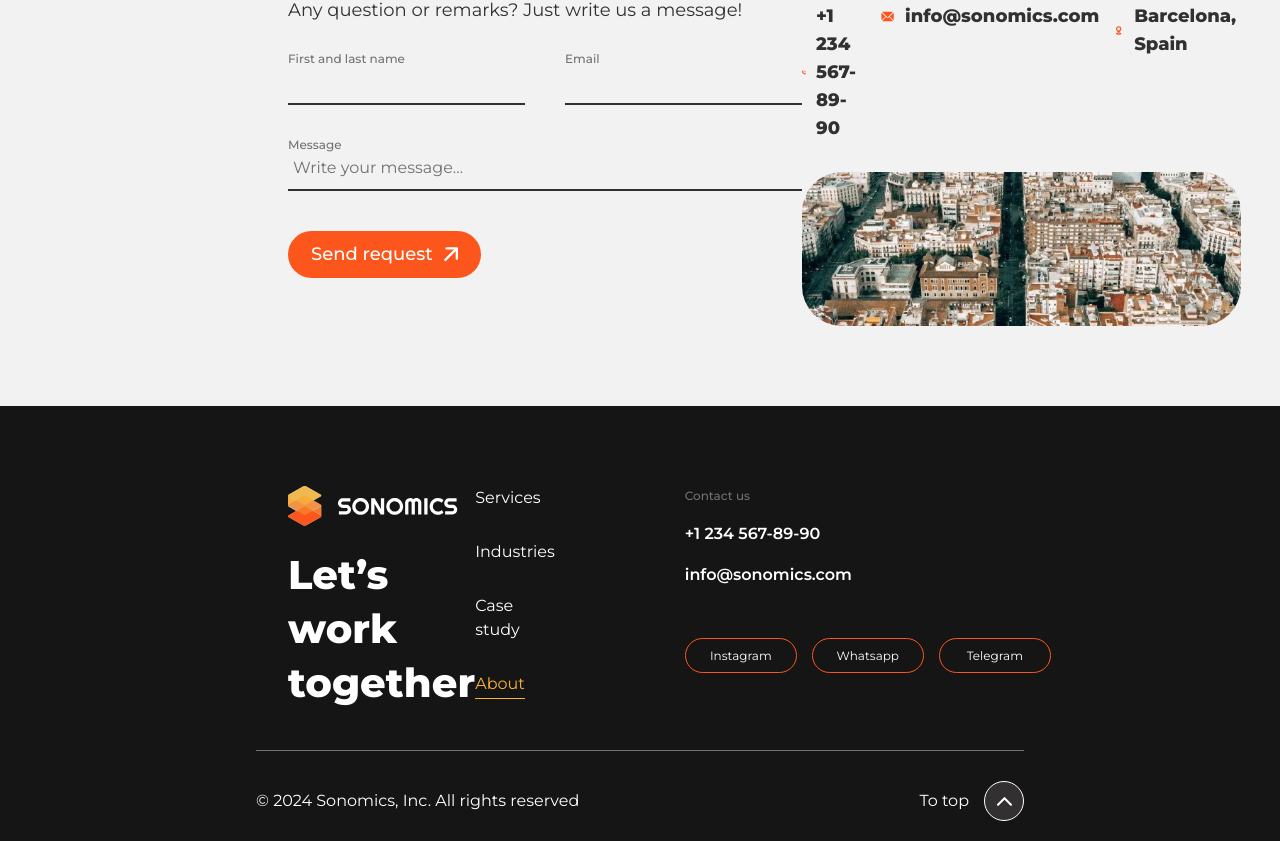
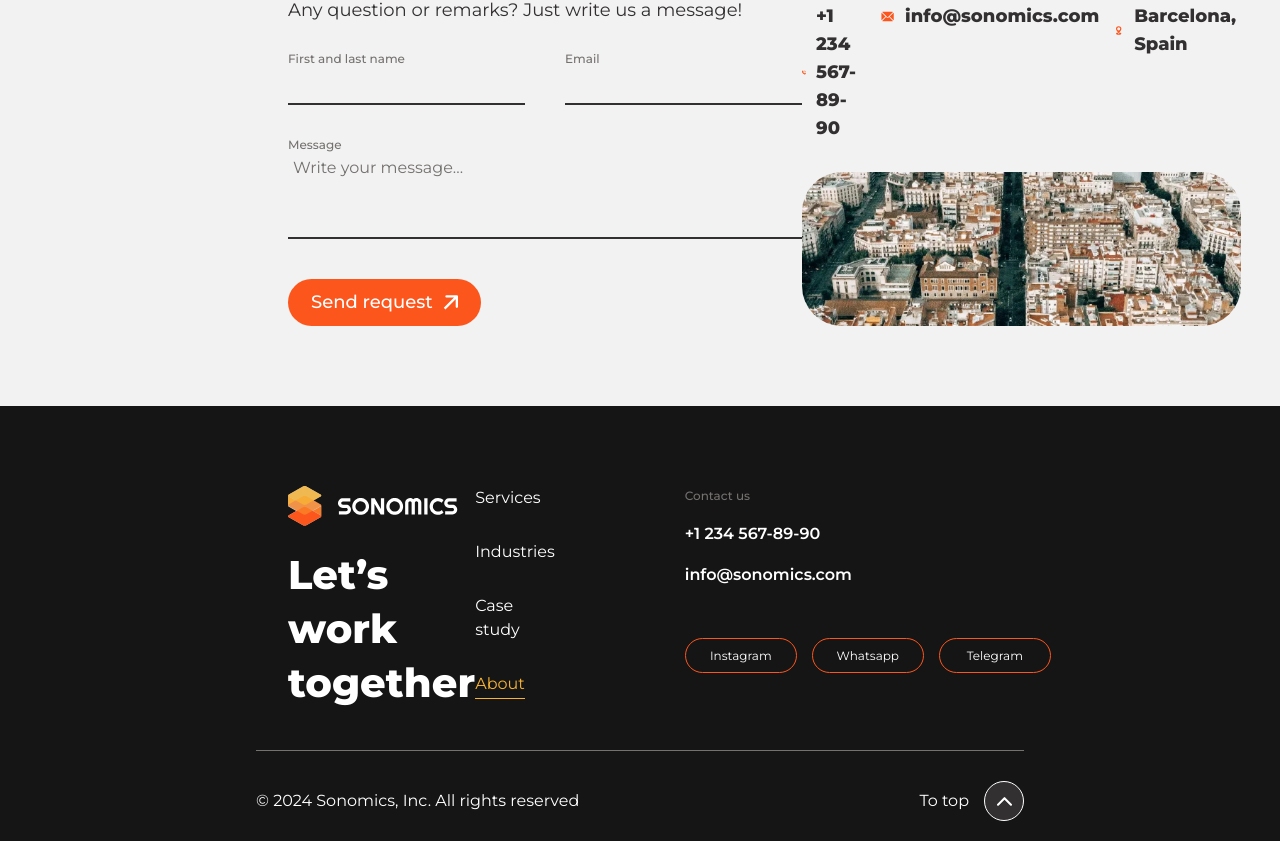
Before and after one commit to skabanets/sonomics, a React (Vite) app: page /about in a window 1280 px wide. Shown: the part 5088-5929 px from the top of the page. Built offline with nearby package versions, Linux system fonts and the light colour scheme.

Commit message:
Add textarea for message field

```diff
--- a/src/components/ContactForm.tsx
+++ b/src/components/ContactForm.tsx
@@ -50,9 +50,10 @@ export const ContactForm = () => {
       </div>
       <div className="relative mb-[40px] mt-[30px] flex flex-col">
         <label className="label">Message</label>
-        <input
+        <textarea
+          rows={3}
           {...register("message", { required: "Message is required" })}
-          className={`input ${errors.message ? "border-red-500" : "border-mainTextColor"}`}
+          className={`input resize-none ${errors.message ? "border-red-500" : "border-mainTextColor"}`}
           placeholder="Write your message..."
         />
         {errors.message && <span className="error">{errors.message.message}</span>}
```
